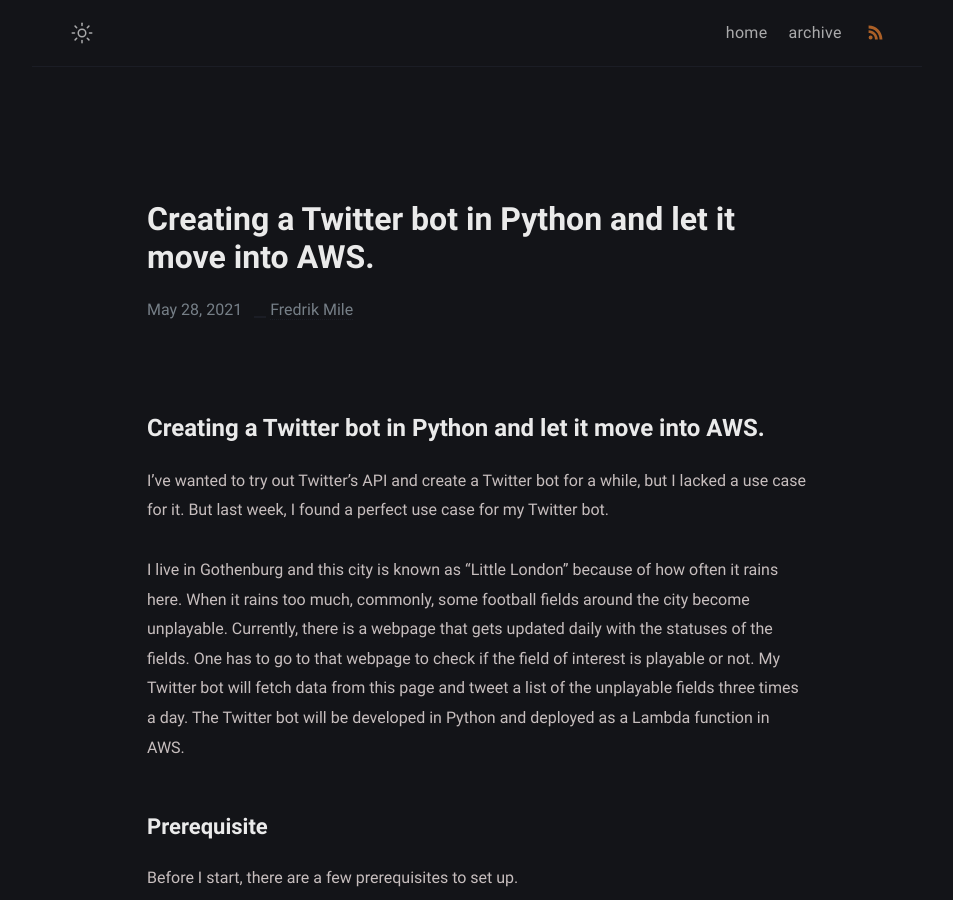
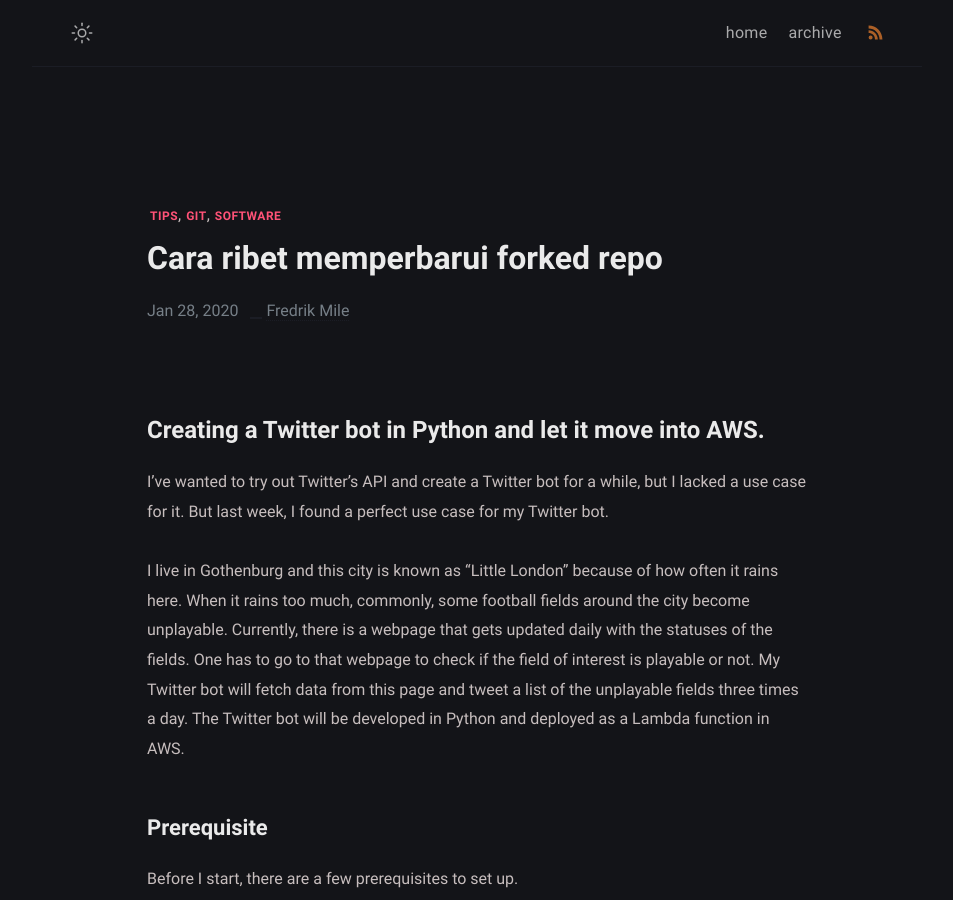
Before and after one commit to mile95/old-blog, a Jekyll site: the page built from _posts/twitter-bot/2021-06-02-twitter-bot.md, in a window 1280 px wide and 900 px high. Shown: the whole window, without its empty margins (163-1116 px from the left). Built offline with Jekyll 4.4.1, drawn with Linux system fonts in a browser that asks for light colours; some web fonts are replaced; some of the changed text lies outside the part shown.

```diff
--- a/_posts/twitter-bot/2021-06-02-twitter-bot.md
+++ b/_posts/twitter-bot/2021-06-02-twitter-bot.md
@@ -1,9 +1,14 @@
 ---
 layout: post
-title:  "Creating a Twitter bot in Python and let it move into AWS."
-date:   2021-05-28 10:10:15 +0700
-categories: [python, aws]
-image: /twitter-bot/twitter_developer.png
+title: Cara ribet memperbarui forked repo
+date: 2020-01-29 01:00 +0700
+modified: 2020-03-07 16:49:47 +07:00
+description: Ada dua cara untuk memperbarui forked repository menggunakan web interface yang disediakan oleh github tapi ribet, atau melalui terminal yang lebih ribet lagi.
+tag:
+  - tips
+  - git
+  - software
+image: /twitter-bot/twitterdeveloper.png
 ---
 
 # Creating a Twitter bot in Python and let it move into AWS.
```
Also changed, not shown: _posts/twitter-bot/twitterdeveloper.png (renamed from _posts/twitter-bot/twitter_developer.png).
